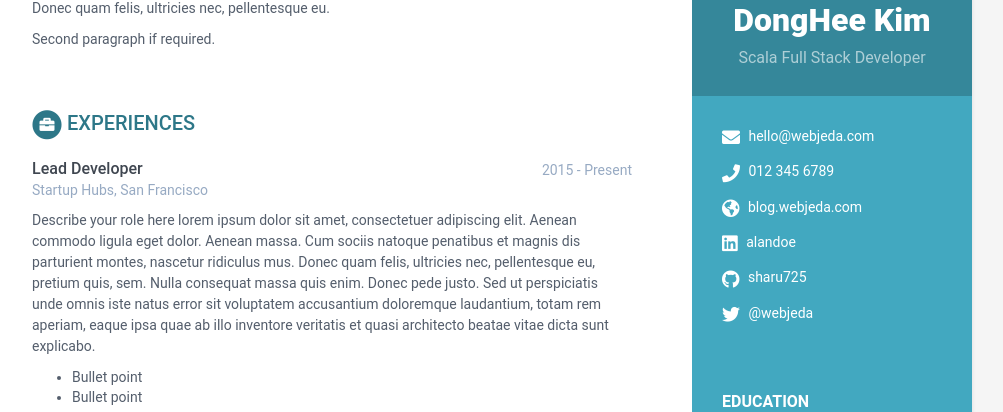
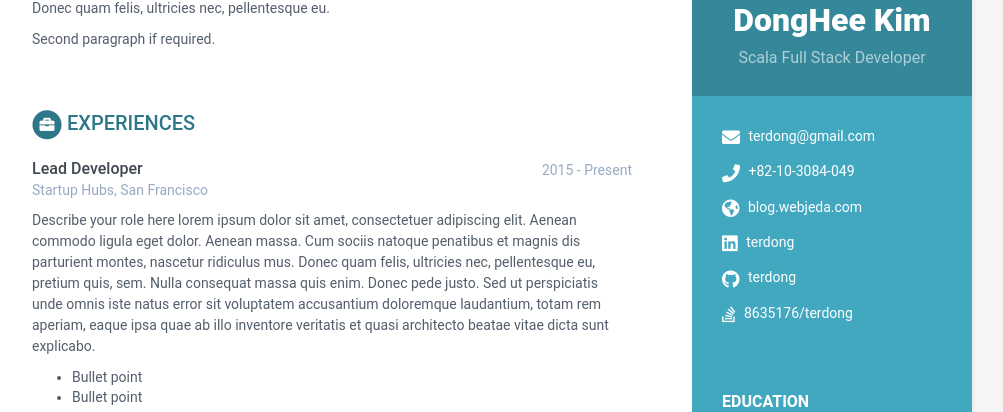
Before and after one commit to terdong/terdong.github.io, a Jekyll site: the page built from index.html, in a window 1280 px wide. Shown: the part 205-617 px from the top of the page, without its empty margins (168-1171 px from the left). Built offline with Jekyll 4.4.1, drawn with Linux system fonts in a browser that asks for light colours.

Commit message:
Update data.yml

```diff
--- a/_data/data.yml
+++ b/_data/data.yml
@@ -12,15 +12,15 @@ sidebar:
     avatar: dongheekim.jpg  #place a 100x100 picture inside /assets/images/ folder and provide the name of the file below
 
     # Sidebar links
-    email: hello@webjeda.com
-    phone: 012 345 6789
+    email: terdong@gmail.com
+    phone: +82-10-3084-049
     website: blog.webjeda.com #do not add http://
-    linkedin: alandoe
-    github: sharu725
+    linkedin: terdong
+    github: terdong
     gitlab:
     bitbucket:
-    twitter: '@webjeda'
-    stack-overflow: # Number/Username, e.g. 123456/alandoe
+    twitter:
+    stack-overflow: 8635176/terdong # Number/Username, e.g. 123456/alandoe
     codewars:
     goodreads: # Number-Username, e.g. 123456-alandoe
 
```
